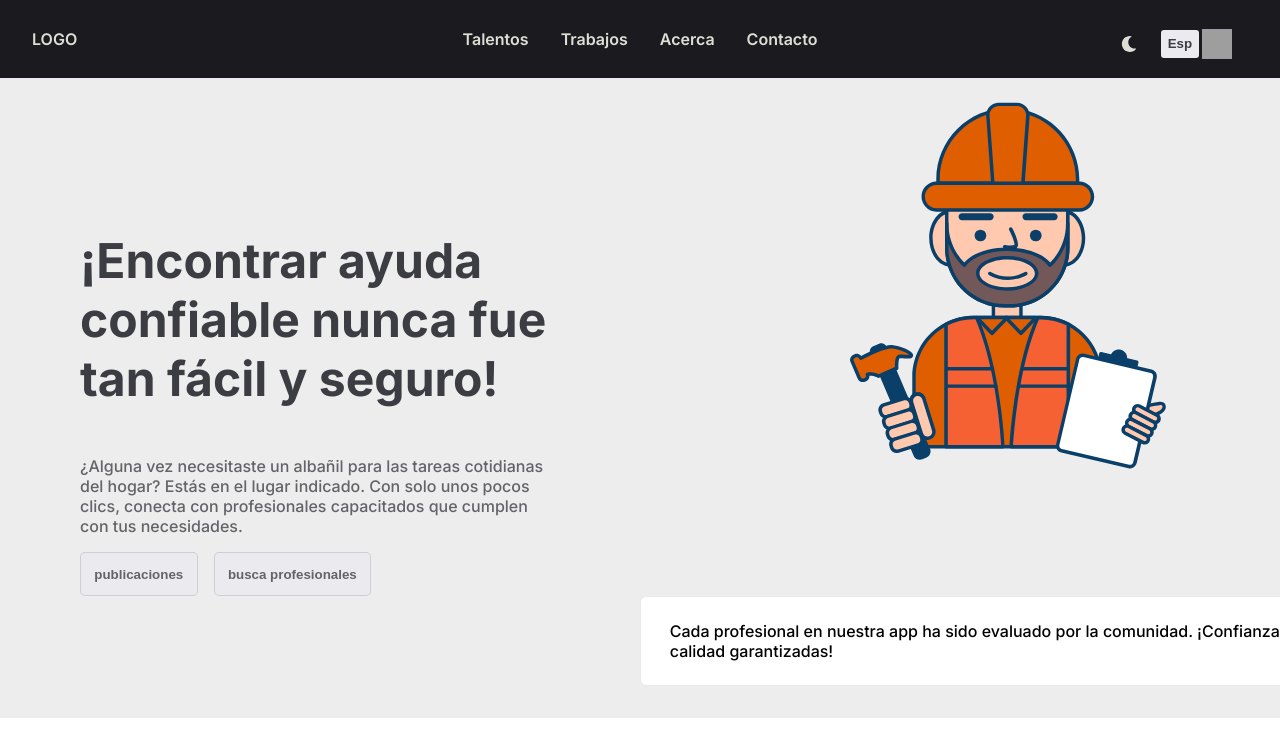
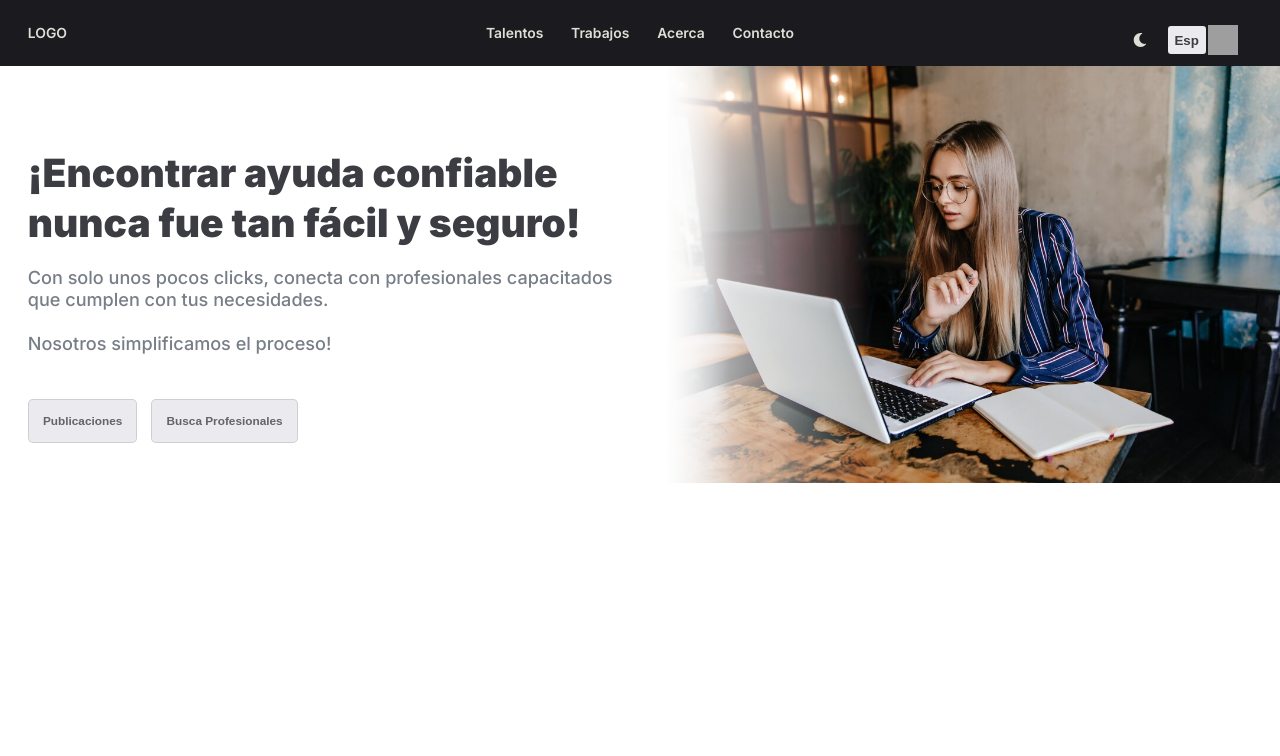
Before and after one commit to SebaPerez90/asdasd, a Next.js app: page / in a window 1280 px wide. Shown: the top 756 px of the page. Built offline with nearby package versions, Linux system fonts and the light colour scheme; grey boxes are pictures that could not be loaded.

Commit message:
landing mock

```diff
--- a/src/app/globals.css
+++ b/src/app/globals.css
@@ -35,6 +35,7 @@ body {
   scroll-behavior: smooth;
   padding: 0;
   margin: 0;
+  font-size: calc(7.5px + 0.5vw);
   font-family: 'Inter', sans-serif;
   font-weight: 500;
 
--- a/src/components/Header/Settings/Settings.module.css
+++ b/src/components/Header/Settings/Settings.module.css
@@ -34,10 +34,6 @@
   &:hover::after {
     opacity: 0.6;
     transition: 200ms;
-  }
-
-  &:active {
-    scale: 0.9;
   }
 }
 
--- a/src/components/Home/Landing/Landing.module.css
+++ b/src/components/Home/Landing/Landing.module.css
@@ -1,36 +1,48 @@
-.landing_container {
-  height: 80dvh;
+.main_container {
   display: flex;
-
-  .landing_description {
-    background-color: var(--box-light);
+}
+.landing_info_container {
+  /* background-color: var(--box-light); */
   width: 50%;
   display: flex;
   flex-direction: column;
+  align-items: flex-start;
+  padding: 4em 2em;
+}
+
+.landing_text_container {
+  display: flex;
+  flex-direction: column;
   justify-content: center;
-    padding: 0 5em;
-
+}
 .title {
-      font-size: 3em;
+  font-size: 2.8em;
+  line-height: 1.3em;
+  font-weight: 900;
   color: var(--color-primary-light);
 }
+
 .paragraph {
-      color: var(--color-secondary-light);
-    }
+  color: var(--color-tertiary-light);
+  font-size: 1.3em;
+  position: relative;
+  top: -1.5em;
 }
 
 .buttons_container {
   display: flex;
   gap: 1em;
+}
 
 .posts_btn,
 .talents_btn {
   border: none;
   background: var(--btn-light);
-      padding: 1em;
+  padding: 1.2em;
   border: 1px solid #80808042;
   border-radius: 5px;
   font-weight: 700;
+  font-size: 0.85em;
   color: var(--color-secondary-light);
 
   &:hover {
@@ -43,5 +55,3 @@
     scale: 0.9;
   }
 }
-  }
-}
--- a/src/components/Home/Landing/Landing.tsx
+++ b/src/components/Home/Landing/Landing.tsx
@@ -1,20 +1,40 @@
+'use client';
+
 import Members from '../Members/Members';
 import styles from './Landing.module.css';
+import { useLanguageStore } from '@/context/language-store';
 
 const Landing = () => {
+  const { language } = useLanguageStore();
+
   return (
-    <div className={styles.landing_container}>
-      <div className={styles.landing_description}>
-        <h1 className={styles.title}>¡Encontrar ayuda confiable nunca fue tan fácil y seguro!</h1>
+    <div className={styles.main_container}>
+      <div className={styles.landing_info_container}>
+        <div className={styles.landing_text_container}>
+          <h1 className={styles.title}>
+            {language === 'english'
+              ? 'Finding reliable help has never been easier or safer!'
+              : '¡Encontrar ayuda confiable nunca fue tan fácil y seguro!'}
+          </h1>
 
-        <p className={styles.paragraph}>
-          ¿Alguna vez necesitaste un albañil para las tareas cotidianas del
-          hogar? Estás en el lugar indicado. Con solo unos pocos clics, conecta
-          con profesionales capacitados que cumplen con tus necesidades.
-        </p>
+          <p className={styles.paragraph}>
+            {language === 'english'
+              ? 'With just a few clicks, connect with skilled professionals who meet your needs.'
+              : 'Con solo unos pocos clicks, conecta con profesionales capacitados que cumplen con tus necesidades.'}
+            <br></br>
+            <br></br>
+            {language === 'english'
+              ? 'We simplify the process!'
+              : 'Nosotros simplificamos el proceso!'}
+          </p>
+        </div>
         <div className={styles.buttons_container}>
-          <button className={styles.posts_btn}>publicaciones</button>
-          <button className={styles.talents_btn}>busca profesionales</button>
+          <button className={styles.posts_btn}>
+            {language === 'english' ? 'Publications' : 'Publicaciones'}
+          </button>
+          <button className={styles.talents_btn}>
+            {language === 'english' ? 'Find professionals' : 'Busca Profesionales'}
+          </button>
         </div>
       </div>
       <Members />
--- a/src/components/Home/Members/Members.module.css
+++ b/src/components/Home/Members/Members.module.css
@@ -6,21 +6,42 @@
   display: flex;
   flex-direction: column;
   justify-content: flex-end;
+  z-index: 1;
+
+  &::after {
+    content: '';
+    position: absolute;
+    top: 0;
+    left: 0;
+    width: 100%;
+    height: 100%;
+    background: linear-gradient(
+      to left,
+      #00000000,
+      #00000000,
+      #00000000,
+      #ffffffe9
+    );
+    z-index: 2;
+  }
+}
 
 .img_container {
-    position: absolute;
-    top: -2em;
-    left: 20%;
+  /* position: absolute; */
+  /* top: -2em; */
+  /* left: 20%; */
   height: 30em;
+}
 
 .img {
   width: 100%;
   height: 100%;
   object-fit: cover;
-    }
+  mask-image: linear-gradient(to left, black 90%, transparent);
+  z-index: 1;
 }
 
-  .swiper_container {
+/* .swiper_container {
   width: 40em;
   margin-bottom: 2em;
   padding: 1.5em 1.2em;
@@ -29,10 +50,9 @@
   background-color: var(--bg-light);
   display: flex;
   flex-direction: row;
+}
 
 .swiper_card {
   width: 90%;
   padding: 0 0.2em;
-    }
-  }
-}
+} */
--- a/src/components/Home/Members/Members.tsx
+++ b/src/components/Home/Members/Members.tsx
@@ -7,18 +7,19 @@ import { Swiper, SwiperSlide } from 'swiper/react';
 import { Autoplay, Navigation } from 'swiper/modules';
 import Image from 'next/image';
 import logo from '@/assets/svg/logo.svg';
+import pic from '@/assets/images/mujer-joven-concentrada-que-trabaja-cafe-favorito-filmacion-interiores-encantadora-estudiante-seria-usando-laptop_197531-17205.jpg';
 
 const Members = () => {
   return (
     <div className={styles.members}>
       <div className={styles.img_container}>
         <Image
-          src={logo}
+          src={pic}
           alt='logo'
           className={styles.img}
         />
       </div>
-      <Swiper
+      {/* <Swiper
         modules={[Autoplay, Navigation]}
         slidesPerView={1}
         spaceBetween={15}
@@ -36,7 +37,7 @@ const Members = () => {
           Regístrate en solo unos pasos y encuentra la solución perfecta para
           tus necesidades del hogar.
         </SwiperSlide>
-      </Swiper>
+      </Swiper> */}
     </div>
   );
 };
```
Also changed, not shown: src/assets/images/mujer-joven-concentrada-que-trabaja-cafe-favorito-filmacion-interiores-encantadora-estudiante-seria-usando-laptop_197531-17205.jpg (added). Lines whose indentation alone changed are shown as unchanged.
